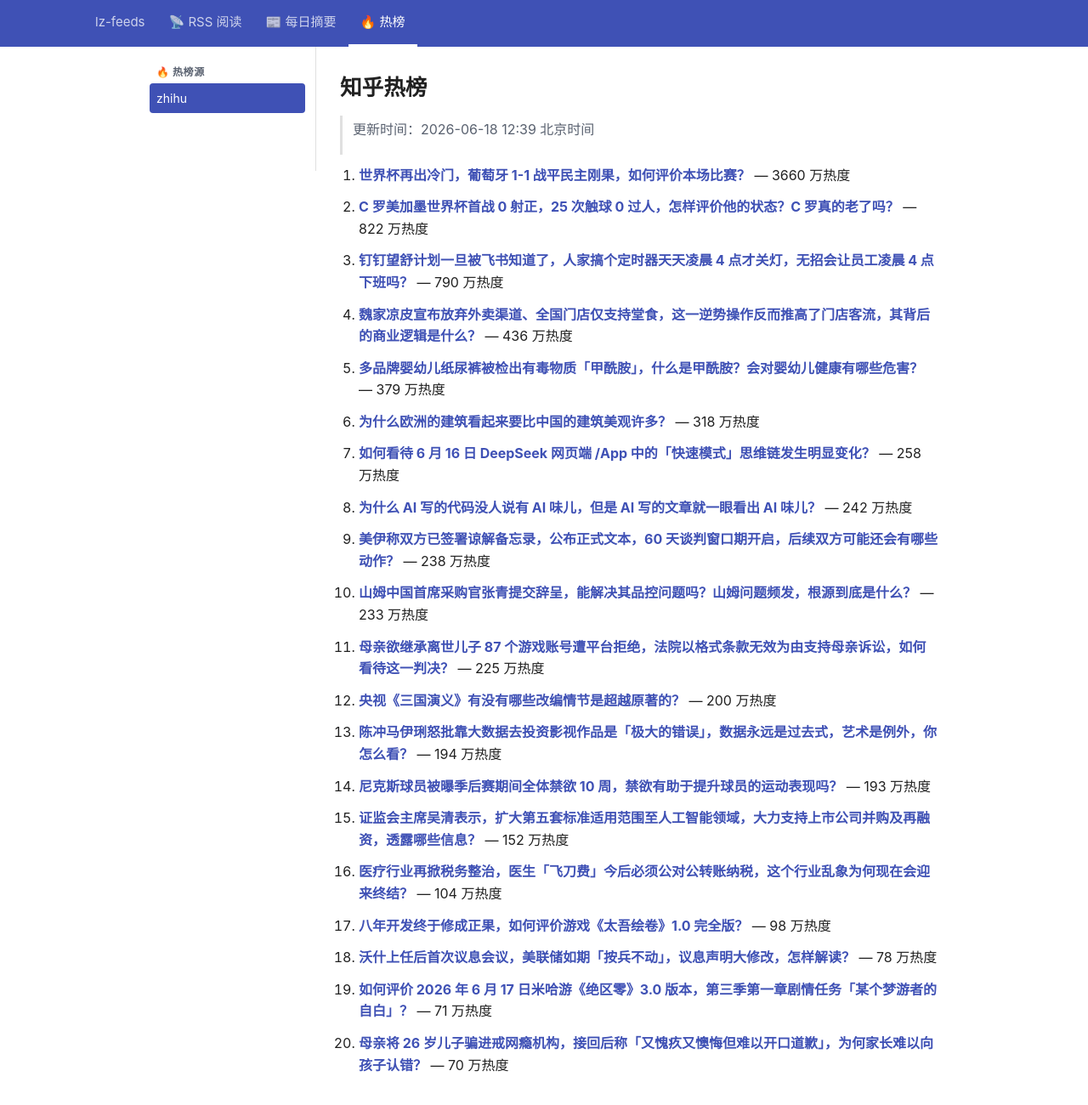
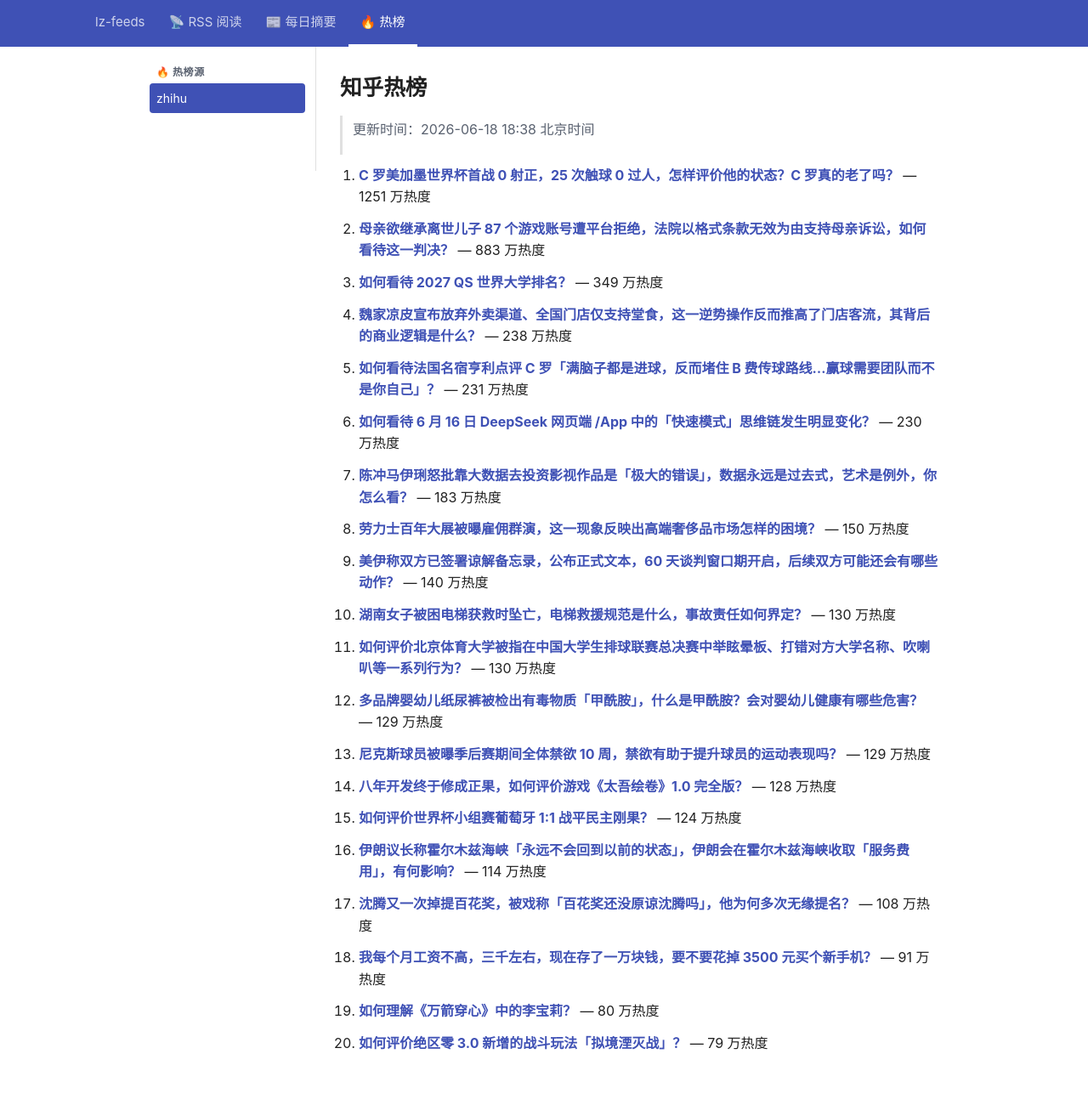
Before and after one commit to lizhang0101/lz-feeds, a Jekyll site: the page built from _hotlist/zhihu.md, in a window 1280 px wide and 1330 px high. Shown: the top 1300 px of the window at 85% size. Built offline with Jekyll 4.4.1, drawn with Linux system fonts in a browser that asks for light colours.

Commit message:
hotlist: 2026-06-18T10:38Z

```diff
--- a/_hotlist/zhihu.md
+++ b/_hotlist/zhihu.md
@@ -1,48 +1,48 @@
 ---
-updated: 2026-06-18 12:39 北京时间
+updated: 2026-06-18 18:38 北京时间
 count: 20
 ---
 
 # 知乎热榜
 
-> 更新时间：2026-06-18 12:39 北京时间
+> 更新时间：2026-06-18 18:38 北京时间
 
-1. **[世界杯再出冷门，葡萄牙 1-1 战平民主刚果，如何评价本场比赛？](https://www.zhihu.com/question/2050226673845363935)** — 3660 万热度
+1. **[C 罗美加墨世界杯首战 0 射正，25 次触球 0 过人，怎样评价他的状态？C 罗真的老了吗？](https://www.zhihu.com/question/2050848063472629003)** — 1251 万热度
 
-2. **[C 罗美加墨世界杯首战 0 射正，25 次触球 0 过人，怎样评价他的状态？C 罗真的老了吗？](https://www.zhihu.com/question/2050848063472629003)** — 822 万热度
+2. **[母亲欲继承离世儿子 87 个游戏账号遭平台拒绝，法院以格式条款无效为由支持母亲诉讼，如何看待这一判决？](https://www.zhihu.com/question/2050522294171039185)** — 883 万热度
 
-3. **[钉钉望舒计划一旦被飞书知道了，人家搞个定时器天天凌晨 4 点才关灯，无招会让员工凌晨 4 点下班吗？](https://www.zhihu.com/question/2049479921127395855)** — 790 万热度
+3. **[如何看待 2027 QS 世界大学排名？](https://www.zhihu.com/question/2050841223192121986)** — 349 万热度
 
-4. **[魏家凉皮宣布放弃外卖渠道、全国门店仅支持堂食，这一逆势操作反而推高了门店客流，其背后的商业逻辑是什么？](https://www.zhihu.com/question/2050506769303179914)** — 436 万热度
+4. **[魏家凉皮宣布放弃外卖渠道、全国门店仅支持堂食，这一逆势操作反而推高了门店客流，其背后的商业逻辑是什么？](https://www.zhihu.com/question/2050506769303179914)** — 238 万热度
 
-5. **[多品牌婴幼儿纸尿裤被检出有毒物质「甲酰胺」，什么是甲酰胺？会对婴幼儿健康有哪些危害？](https://www.zhihu.com/question/2050890464476263871)** — 379 万热度
+5. **[如何看待法国名宿亨利点评 C 罗「满脑子都是进球，反而堵住 B 费传球路线…赢球需要团队而不是你自己」？](https://www.zhihu.com/question/2050877699724240615)** — 231 万热度
 
-6. **[为什么欧洲的建筑看起来要比中国的建筑美观许多？](https://www.zhihu.com/question/21649720)** — 318 万热度
+6. **[如何看待 6 月 16 日 DeepSeek 网页端 /App 中的「快速模式」思维链发生明显变化？](https://www.zhihu.com/question/2050272536898835791)** — 230 万热度
 
-7. **[如何看待 6 月 16 日 DeepSeek 网页端 /App 中的「快速模式」思维链发生明显变化？](https://www.zhihu.com/question/2050272536898835791)** — 258 万热度
+7. **[陈冲马伊琍怒批靠大数据去投资影视作品是「极大的错误」，数据永远是过去式，艺术是例外，你怎么看？](https://www.zhihu.com/question/2050661479452336889)** — 183 万热度
 
-8. **[为什么 AI 写的代码没人说有 AI 味儿，但是 AI 写的文章就一眼看出 AI 味儿？](https://www.zhihu.com/question/14853864339)** — 242 万热度
+8. **[劳力士百年大展被曝雇佣群演，这一现象反映出高端奢侈品市场怎样的困境？](https://www.zhihu.com/question/2050565398152615741)** — 150 万热度
 
-9. **[美伊称双方已签署谅解备忘录，公布正式文本，60 天谈判窗口期开启，后续双方可能还会有哪些动作？](https://www.zhihu.com/question/2050843435859276409)** — 238 万热度
+9. **[美伊称双方已签署谅解备忘录，公布正式文本，60 天谈判窗口期开启，后续双方可能还会有哪些动作？](https://www.zhihu.com/question/2050843435859276409)** — 140 万热度
 
-10. **[山姆中国首席采购官张青提交辞呈，能解决其品控问题吗？山姆问题频发，根源到底是什么？](https://www.zhihu.com/question/2050594103377618006)** — 233 万热度
+10. **[湖南女子被困电梯获救时坠亡，电梯救援规范是什么，事故责任如何界定？](https://www.zhihu.com/question/2050244192555815380)** — 130 万热度
 
-11. **[母亲欲继承离世儿子 87 个游戏账号遭平台拒绝，法院以格式条款无效为由支持母亲诉讼，如何看待这一判决？](https://www.zhihu.com/question/2050522294171039185)** — 225 万热度
+11. **[如何评价北京体育大学被指在中国大学生排球联赛总决赛中举眩晕板、打错对方大学名称、吹喇叭等一系列行为？](https://www.zhihu.com/question/2050363944313869571)** — 130 万热度
 
-12. **[央视《三国演义》有没有哪些改编情节是超越原著的？](https://www.zhihu.com/question/2026319670207160601)** — 200 万热度
+12. **[多品牌婴幼儿纸尿裤被检出有毒物质「甲酰胺」，什么是甲酰胺？会对婴幼儿健康有哪些危害？](https://www.zhihu.com/question/2050890464476263871)** — 129 万热度
 
-13. **[陈冲马伊琍怒批靠大数据去投资影视作品是「极大的错误」，数据永远是过去式，艺术是例外，你怎么看？](https://www.zhihu.com/question/2050661479452336889)** — 194 万热度
+13. **[尼克斯球员被曝季后赛期间全体禁欲 10 周，禁欲有助于提升球员的运动表现吗？](https://www.zhihu.com/question/2050334849588901451)** — 129 万热度
 
-14. **[尼克斯球员被曝季后赛期间全体禁欲 10 周，禁欲有助于提升球员的运动表现吗？](https://www.zhihu.com/question/2050334849588901451)** — 193 万热度
+14. **[八年开发终于修成正果，如何评价游戏《太吾绘卷》1.0 完全版？](https://www.zhihu.com/question/2050628077214852981)** — 128 万热度
 
-15. **[证监会主席吴清表示，扩大第五套标准适用范围至人工智能领域，大力支持上市公司并购及再融资，透露哪些信息？](https://www.zhihu.com/question/2050547521164932018)** — 152 万热度
+15. **[如何评价世界杯小组赛葡萄牙 1:1 战平民主刚果？](https://www.zhihu.com/question/2050777936979088585)** — 124 万热度
 
-16. **[医疗行业再掀税务整治，医生「飞刀费」今后必须公对公转账纳税，这个行业乱象为何现在会迎来终结？](https://www.zhihu.com/question/2050357326708847667)** — 104 万热度
+16. **[伊朗议长称霍尔木兹海峡「永远不会回到以前的状态」，伊朗会在霍尔木兹海峡收取「服务费用」，有何影响？](https://www.zhihu.com/question/2050871601684550857)** — 114 万热度
 
-17. **[八年开发终于修成正果，如何评价游戏《太吾绘卷》1.0 完全版？](https://www.zhihu.com/question/2050628077214852981)** — 98 万热度
+17. **[沈腾又一次掉提百花奖，被戏称「百花奖还没原谅沈腾吗」，他为何多次无缘提名？](https://www.zhihu.com/question/2050225378426463511)** — 108 万热度
 
-18. **[沃什上任后首次议息会议，美联储如期「按兵不动」，议息声明大修改，怎样解读？](https://www.zhihu.com/question/2050851932814537240)** — 78 万热度
+18. **[我每个月工资不高，三千左右，现在存了一万块钱，要不要花掉 3500 元买个新手机？](https://www.zhihu.com/question/2048362789551576432)** — 91 万热度
 
-19. **[如何评价 2026 年 6 月 17 日米哈游《绝区零》3.0 版本，第三季第一章剧情任务「某个梦游者的自白」？](https://www.zhihu.com/question/2050518053549618562)** — 71 万热度
+19. **[如何理解《万箭穿心》中的李宝莉？](https://www.zhihu.com/question/63633989)** — 80 万热度
 
-20. **[母亲将 26 岁儿子骗进戒网瘾机构，接回后称「又愧疚又懊悔但难以开口道歉」，为何家长难以向孩子认错？](https://www.zhihu.com/question/2050562665215534265)** — 70 万热度
+20. **[如何评价绝区零 3.0 新增的战斗玩法「拟境湮灭战」？](https://www.zhihu.com/question/2050856420145370363)** — 79 万热度
```
